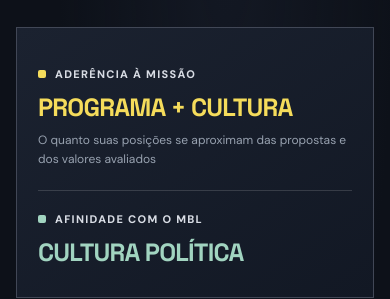
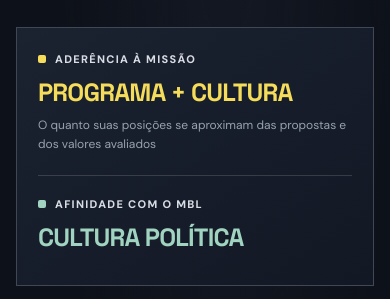
Before and after one commit to Vguedess/quiz-missao-mbl, a plain HTML site: page index.html in a window 390 px wide. Shown: the part 554-853 px from the top of the page. Drawn offline with Linux system fonts and the light colour scheme.

Commit message:
Tighten intro card spacing after removing redundant labels

```diff
--- a/styles.css
+++ b/styles.css
@@ -233,3 +233,12 @@
   #start.primary{font-size:18px;padding:15px 17px}
 }
 @media(prefers-reduced-motion:reduce){#start.primary{transition:none}}
+
+
+/* Card de resultados da abertura, sem títulos e notas redundantes */
+.intro-aside .mini-result:first-child{padding-top:8px}
+.intro-aside .mini-result:last-child{padding-bottom:30px}
+@media(max-width:740px){
+  .intro-aside .mini-result:first-child{padding-top:6px}
+  .intro-aside .mini-result:last-child{padding-bottom:24px}
+}
```
